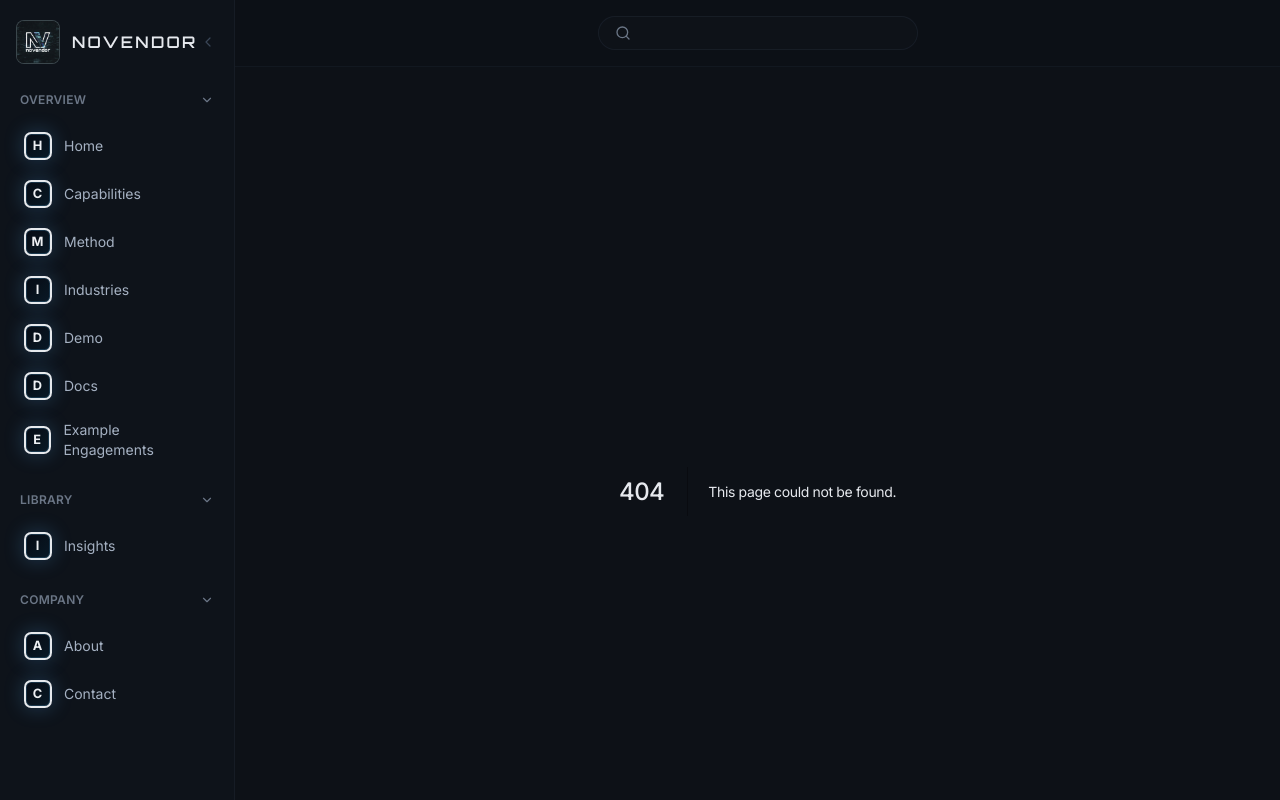
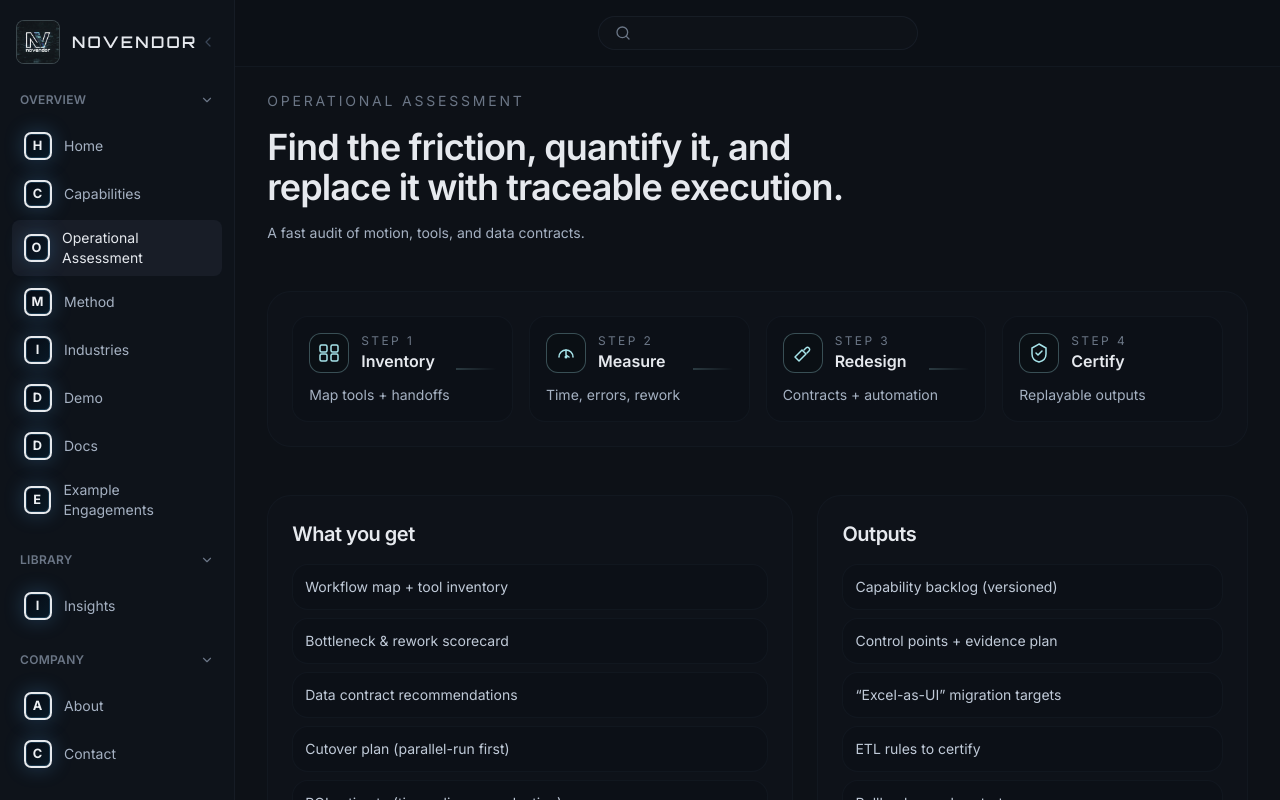
Before and after one commit to paulmalmquist/Consulting_site, a Next.js app: page /operational-assessment in a window 1280 px wide. Before the commit this address had no page. Shown: the top 800 px of the page. Built offline with nearby package versions, Linux system fonts and the light colour scheme.

Commit message:
Add operational assessment page

```diff
--- /dev/null
+++ b/app/operational-assessment/page.tsx
@@ -0,0 +1,173 @@
+import Link from 'next/link';
+
+const steps = [
+  { title: 'Inventory', detail: 'Map tools + handoffs' },
+  { title: 'Measure', detail: 'Time, errors, rework' },
+  { title: 'Redesign', detail: 'Contracts + automation' },
+  { title: 'Certify', detail: 'Replayable outputs' }
+];
+
+const whatYouGet = [
+  'Workflow map + tool inventory',
+  'Bottleneck & rework scorecard',
+  'Data contract recommendations',
+  'Cutover plan (parallel-run first)',
+  'ROI estimate (time + license reduction)'
+];
+
+const outputs = [
+  'Capability backlog (versioned)',
+  'Control points + evidence plan',
+  '“Excel-as-UI” migration targets',
+  'ETL rules to certify',
+  'Rollback + replay strategy'
+];
+
+const iconClassName = 'h-6 w-6 text-cyan-200';
+
+const StepIcon = ({ step }: { step: string }) => {
+  switch (step) {
+    case 'Inventory':
+      return (
+        <svg viewBox="0 0 24 24" className={iconClassName} aria-hidden="true">
+          <rect x="3" y="4" width="7" height="7" rx="1.5" fill="none" stroke="currentColor" strokeWidth="1.5" />
+          <rect x="14" y="4" width="7" height="7" rx="1.5" fill="none" stroke="currentColor" strokeWidth="1.5" />
+          <rect x="3" y="13" width="7" height="7" rx="1.5" fill="none" stroke="currentColor" strokeWidth="1.5" />
+          <rect x="14" y="13" width="7" height="7" rx="1.5" fill="none" stroke="currentColor" strokeWidth="1.5" />
+        </svg>
+      );
+    case 'Measure':
+      return (
+        <svg viewBox="0 0 24 24" className={iconClassName} aria-hidden="true">
+          <path
+            d="M5 16a7 7 0 0 1 14 0"
+            fill="none"
+            stroke="currentColor"
+            strokeWidth="1.5"
+            strokeLinecap="round"
+          />
+          <path d="M12 9v5l3 2" fill="none" stroke="currentColor" strokeWidth="1.5" strokeLinecap="round" />
+          <circle cx="12" cy="16" r="1.5" fill="currentColor" />
+        </svg>
+      );
+    case 'Redesign':
+      return (
+        <svg viewBox="0 0 24 24" className={iconClassName} aria-hidden="true">
+          <path
+            d="M8 20l-4-4 7-7 4 4-7 7z"
+            fill="none"
+            stroke="currentColor"
+            strokeWidth="1.5"
+            strokeLinejoin="round"
+          />
+          <path
+            d="M13 9l2-2a2 2 0 0 1 3 3l-2 2"
+            fill="none"
+            stroke="currentColor"
+            strokeWidth="1.5"
+            strokeLinecap="round"
+          />
+        </svg>
+      );
+    case 'Certify':
+    default:
+      return (
+        <svg viewBox="0 0 24 24" className={iconClassName} aria-hidden="true">
+          <path
+            d="M12 3l7 4v6c0 4-3 7-7 8-4-1-7-4-7-8V7l7-4z"
+            fill="none"
+            stroke="currentColor"
+            strokeWidth="1.5"
+          />
+          <path
+            d="M9 12l2 2 4-4"
+            fill="none"
+            stroke="currentColor"
+            strokeWidth="1.5"
+            strokeLinecap="round"
+            strokeLinejoin="round"
+          />
+        </svg>
+      );
+  }
+};
+
+export default function OperationalAssessmentPage() {
+  return (
+    <div className="space-y-12">
+      <section className="space-y-4">
+        <p className="text-sm uppercase tracking-[0.2em] text-slate-400">Operational Assessment</p>
+        <h1 className="text-3xl font-semibold tracking-tight text-white md:text-4xl">
+          Find the friction, quantify it, and replace it with traceable execution.
+        </h1>
+        <p className="text-sm text-slate-300">A fast audit of motion, tools, and data contracts.</p>
+      </section>
+
+      <section className="rounded-3xl border border-slate-800/70 bg-slate-900/60 p-6">
+        <div className="grid gap-4 sm:grid-cols-2 lg:grid-cols-4">
+          {steps.map((step, index) => (
+            <div
+              key={step.title}
+              className="group relative flex h-full flex-col gap-3 rounded-2xl border border-slate-800/70 bg-slate-950/40 p-4 transition duration-200 hover:border-cyan-200/40 hover:shadow-[0_0_30px_rgba(94,203,255,0.16)]"
+            >
+              <div className="flex items-center gap-3">
+                <span className="flex h-10 w-10 items-center justify-center rounded-xl border border-cyan-200/30 bg-slate-950/80">
+                  <StepIcon step={step.title} />
+                </span>
+                <div>
+                  <p className="text-xs uppercase tracking-[0.2em] text-slate-400">Step {index + 1}</p>
+                  <p className="text-base font-semibold text-white">{step.title}</p>
+                </div>
+              </div>
+              <p className="text-sm text-slate-300">{step.detail}</p>
+              {index < steps.length - 1 && (
+                <span
+                  className="pointer-events-none absolute right-4 top-1/2 hidden h-px w-10 -translate-y-1/2 bg-gradient-to-r from-cyan-200/40 to-transparent lg:block"
+                  aria-hidden="true"
+                />
+              )}
+            </div>
+          ))}
+        </div>
+      </section>
+
+      <section className="grid gap-6 lg:grid-cols-[1.1fr_0.9fr]">
+        <div className="rounded-3xl border border-slate-800/70 bg-slate-900/60 p-6">
+          <h2 className="text-xl font-semibold text-white">What you get</h2>
+          <ul className="mt-4 space-y-2 text-sm text-slate-200">
+            {whatYouGet.map((item) => (
+              <li key={item} className="rounded-2xl border border-slate-800/70 bg-slate-950/40 p-3">
+                {item}
+              </li>
+            ))}
+          </ul>
+        </div>
+        <div className="rounded-3xl border border-slate-800/70 bg-slate-900/60 p-6">
+          <h2 className="text-xl font-semibold text-white">Outputs</h2>
+          <ul className="mt-4 space-y-2 text-sm text-slate-200">
+            {outputs.map((item) => (
+              <li key={item} className="rounded-2xl border border-slate-800/70 bg-slate-950/40 p-3">
+                {item}
+              </li>
+            ))}
+          </ul>
+        </div>
+      </section>
+
+      <section className="rounded-3xl border border-slate-700/80 bg-slate-900/70 p-8">
+        <div className="flex flex-col gap-4 md:flex-row md:items-center md:justify-between">
+          <div className="space-y-2">
+            <h2 className="text-2xl font-semibold text-white">Ready to scope the assessment?</h2>
+            <p className="text-sm text-slate-300">We can start with a 30-minute working session.</p>
+          </div>
+          <Link
+            href="/contact"
+            className="rounded-full border border-cyan-300/40 bg-slate-900/70 px-6 py-3 text-sm font-semibold text-cyan-100 transition hover:border-cyan-200/60 hover:bg-cyan-200/10 focus-visible:outline-none focus-visible:ring-2 focus-visible:ring-cyan-200/70 focus-visible:ring-offset-2 focus-visible:ring-offset-slate-950"
+          >
+            Request an Operational Assessment
+          </Link>
+        </div>
+      </section>
+    </div>
+  );
+}
--- a/components/home/CapabilityScrollPanels.tsx
+++ b/components/home/CapabilityScrollPanels.tsx
@@ -1,5 +1,6 @@
 'use client';
 
+import Link from 'next/link';
 import { useEffect, useMemo, useRef, useState } from 'react';
 
 type CapabilityItem = {
@@ -14,12 +15,14 @@ type CapabilityPanel = {
   title: string;
   sentence: string;
   graphic: 'process' | 'signal' | 'merge';
+  href?: string;
 };
 
 const PANEL_CONTENT: Record<string, Omit<CapabilityPanel, 'title'>> = {
   'Operational Assessment': {
     sentence: 'Map how work flows and where it can be simplified.',
-    graphic: 'process'
+    graphic: 'process',
+    href: '/operational-assessment'
   },
   'AI Concierge': {
     sentence: 'Turn new AI capabilities into practical operating advantages.',
@@ -133,6 +136,22 @@ export function CapabilityScrollPanels({ items }: CapabilityScrollPanelsProps) {
       <div className="nv-snap-flow">
         {panels.map((panel, index) => {
           const isVisible = visiblePanels[index] ?? index === 0;
+          const panelShellClassName = `nv-panel-shell transition duration-200 group-hover:border-cyan-200/50 group-hover:shadow-[0_0_35px_rgba(94,203,255,0.18)] group-focus-visible:border-cyan-200/70 group-focus-visible:shadow-[0_0_40px_rgba(94,203,255,0.28)] ${
+            isVisible ? 'nv-panel-shell--visible' : ''
+          }`;
+          const panelContent = (
+            <div className={panelShellClassName}>
+              <div className="flex flex-col gap-6 lg:gap-8">
+                <div className="rounded-3xl border border-cyan-100/20 bg-slate-950/70 p-6 shadow-[0_0_30px_rgba(94,203,255,0.14)]">
+                  {renderGraphic(panel.graphic)}
+                </div>
+                <div className="space-y-3">
+                  <h2 className="text-2xl font-semibold tracking-tight text-white md:text-3xl">{panel.title}</h2>
+                  <p className="text-base leading-relaxed text-slate-300">{panel.sentence}</p>
+                </div>
+              </div>
+            </div>
+          );
 
           return (
             <article
@@ -143,17 +162,17 @@ export function CapabilityScrollPanels({ items }: CapabilityScrollPanelsProps) {
               data-panel-index={index}
               className="nv-snap-panel"
             >
-              <div className={`nv-panel-shell ${isVisible ? 'nv-panel-shell--visible' : ''}`}>
-                <div className="flex flex-col gap-6 lg:gap-8">
-                  <div className="rounded-3xl border border-cyan-100/20 bg-slate-950/70 p-6 shadow-[0_0_30px_rgba(94,203,255,0.14)]">
-                    {renderGraphic(panel.graphic)}
-                  </div>
-                  <div className="space-y-3">
-                    <h2 className="text-2xl font-semibold tracking-tight text-white md:text-3xl">{panel.title}</h2>
-                    <p className="text-base leading-relaxed text-slate-300">{panel.sentence}</p>
-                  </div>
-                </div>
-              </div>
+              {panel.href ? (
+                <Link
+                  href={panel.href}
+                  className="group block w-full rounded-[1.75rem] focus-visible:outline-none focus-visible:ring-2 focus-visible:ring-cyan-200/70 focus-visible:ring-offset-2 focus-visible:ring-offset-slate-950"
+                  aria-label={`Learn more about ${panel.title}`}
+                >
+                  {panelContent}
+                </Link>
+              ) : (
+                panelContent
+              )}
             </article>
           );
         })}
--- a/content/navigation.json
+++ b/content/navigation.json
@@ -5,6 +5,7 @@
       "items": [
         { "label": "Home", "href": "/", "icon": "🏠" },
         { "label": "Capabilities", "href": "/capabilities", "icon": "⚡" },
+        { "label": "Operational Assessment", "href": "/operational-assessment", "icon": "🧰" },
         { "label": "Method", "href": "/method", "icon": "🧩" },
         { "label": "Industries", "href": "/industries", "icon": "🏗️" },
         { "label": "Demo", "href": "/demo", "icon": "🧪" },
```
